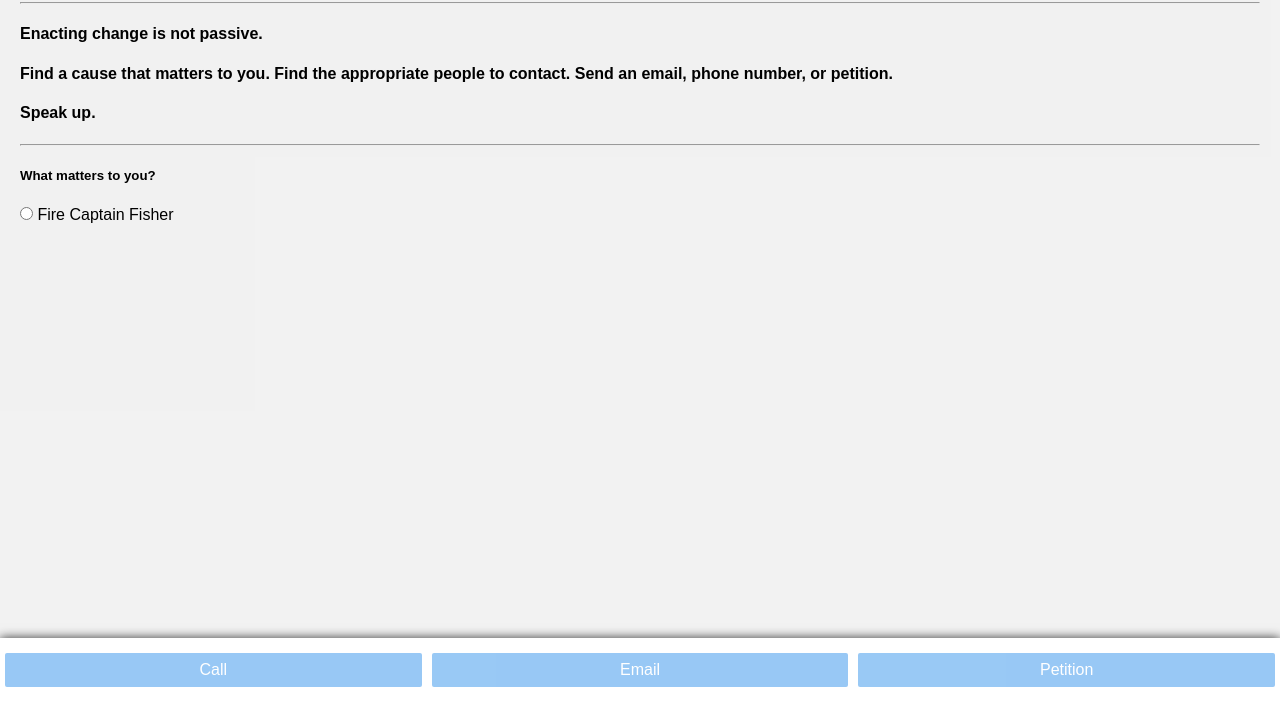
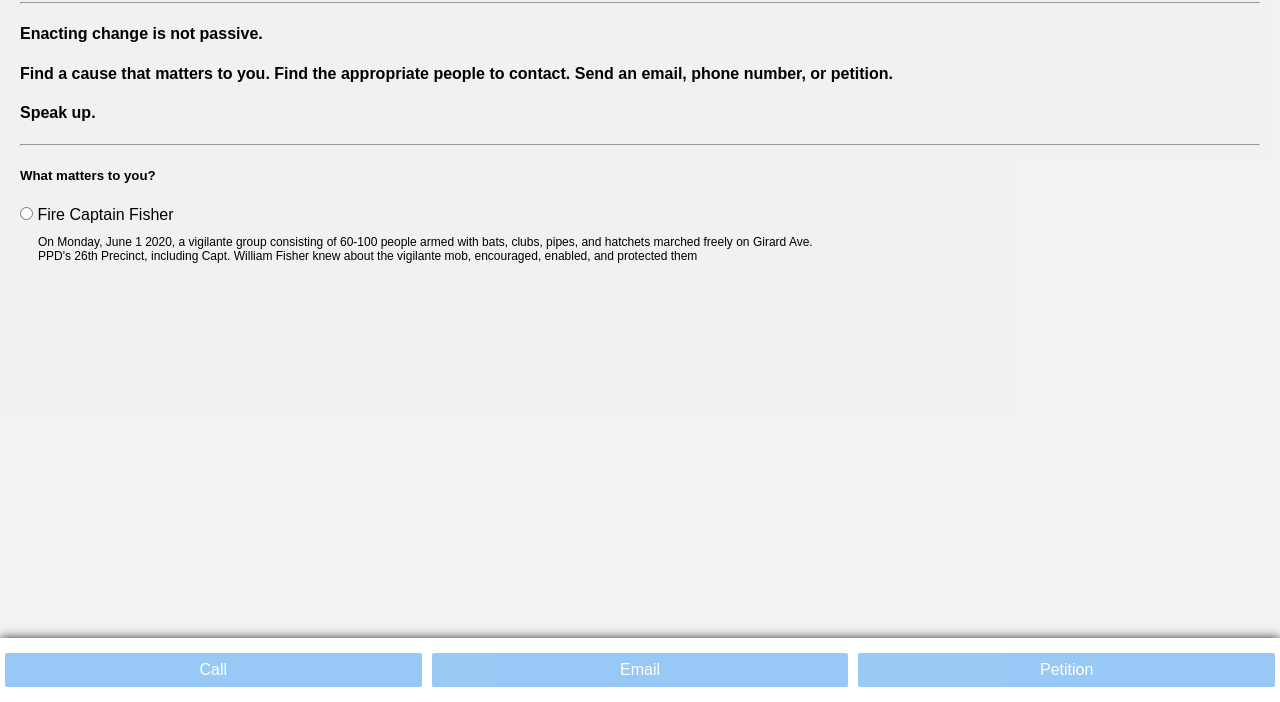
Before and after one commit to brendanfmartin/speakup, a website: page index.html in a window 1280 px wide. Shown: the part 98-800 px from the top of the page. Drawn offline with Linux system fonts and the light colour scheme.

Commit message:
Adding info to topics

```diff
--- a/css/main.css
+++ b/css/main.css
@@ -26,6 +26,11 @@
   height: 100%;
 }
 
+.topic-info {
+  font-size: 12px;
+  padding: 0 0 0 18px;
+}
+
 /** action buttons **/
 .action-button-container {
   display: flex;
--- a/js/main.js
+++ b/js/main.js
@@ -32,7 +32,8 @@
     for (const topic in speak_up_maps.matter) {
       const radio = `
          <input onclick="speak_up_lib.select_matter()" type="radio" id="${topic}" name="matter" value="${topic}">
-         <label for="${topic}"><span><span></span></span>${speak_up_maps.matter[topic].label}</label>`;
+         <label for="${topic}"><span><span></span></span>${speak_up_maps.matter[topic].label}</label>
+         <p class="topic-info">${speak_up_maps.matter[topic].info}</p>`;
       let d = document.createElement('div');
       d.innerHTML = radio;
       document.getElementById('topic-list-dynamic').append(d);
@@ -74,7 +75,7 @@
   matter: {
     capt_fisher: {
       label: 'Fire Captain Fisher',
-      info: '',
+      info: 'On Monday, June 1 2020, a vigilante group consisting of 60-100 people armed with bats, clubs, pipes, and hatchets marched freely on Girard Ave.<br/>PPD\'s 26th Precinct, including Capt. William Fisher knew about the vigilante mob, encouraged, enabled, and protected them',
       petition: 'https://www.change.org/p/mayor-jim-kenney-remove-capt-william-fisher-from-philadelphia-police-department-26th-precinct',
       officials: ['jim_kenney']
     }
```
